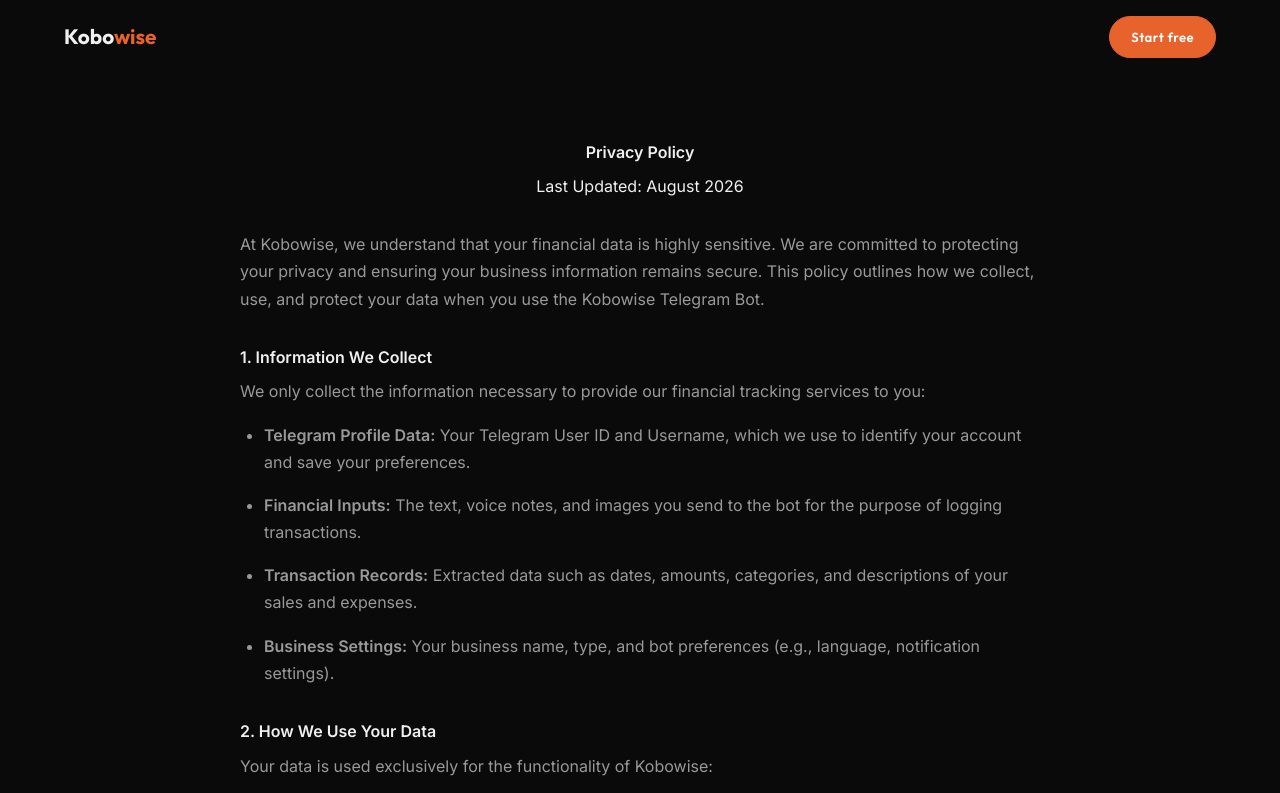
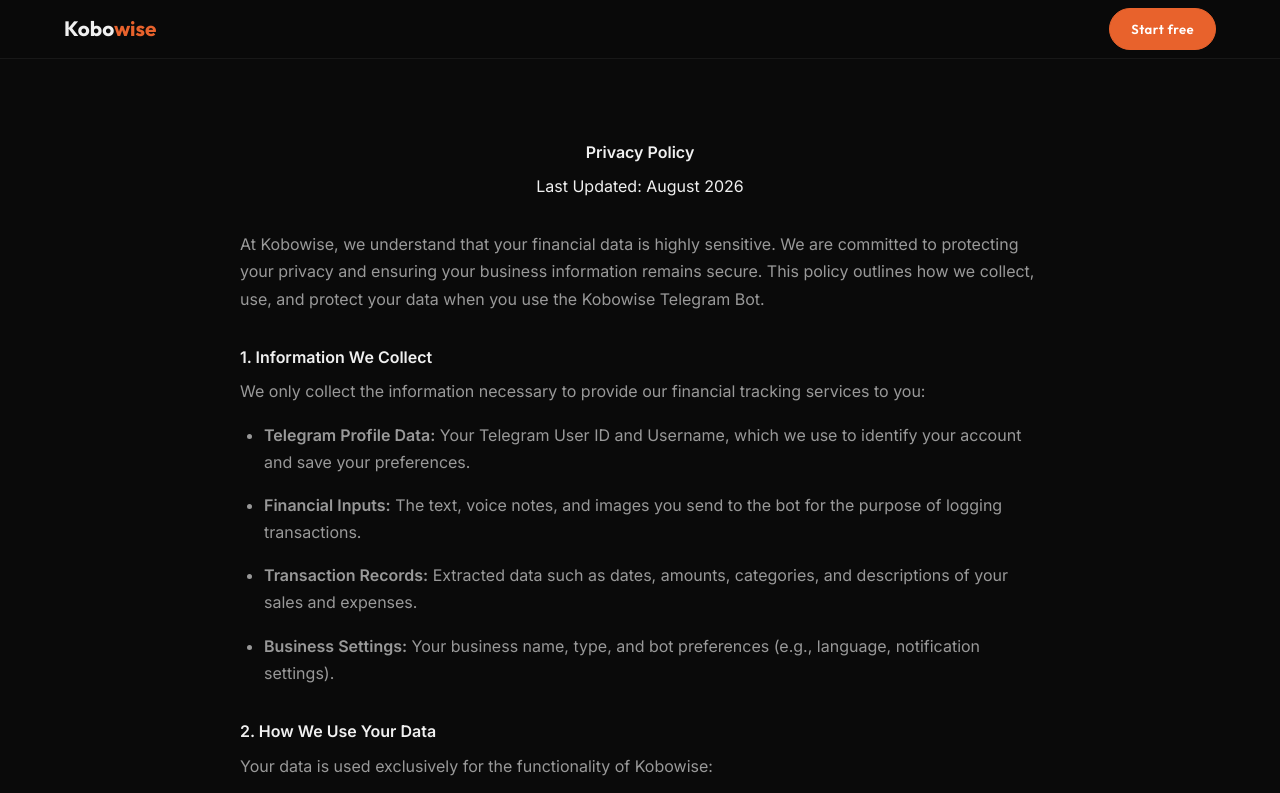
Before and after one commit to Kehn-Marv/Kobowise, a website: page public/privacy.html in a window 1280 px wide. Shown: the top 793 px of the page. Drawn offline with Linux system fonts and the light colour scheme.

Commit message:
fix: apply scrolled class to navbar on privacy page to prevent text overlap

```diff
--- a/public/privacy.html
+++ b/public/privacy.html
@@ -54,7 +54,7 @@
 </head>
 <body>
     <!-- ============ NAVBAR ============ -->
-    <nav class="navbar" id="navbar">
+    <nav class="navbar scrolled" id="navbar">
         <div class="container nav-container">
             <a href="index.html" class="nav-logo">
                 <span class="logo-text">Kobo<span class="logo-accent">wise</span></span>
```
